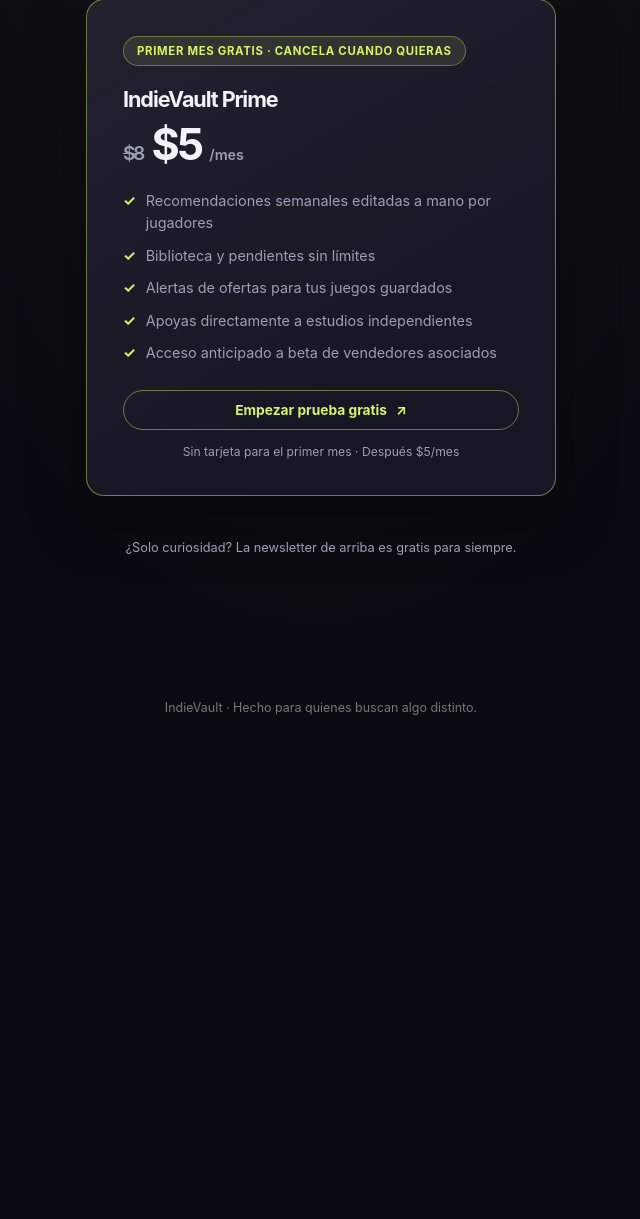
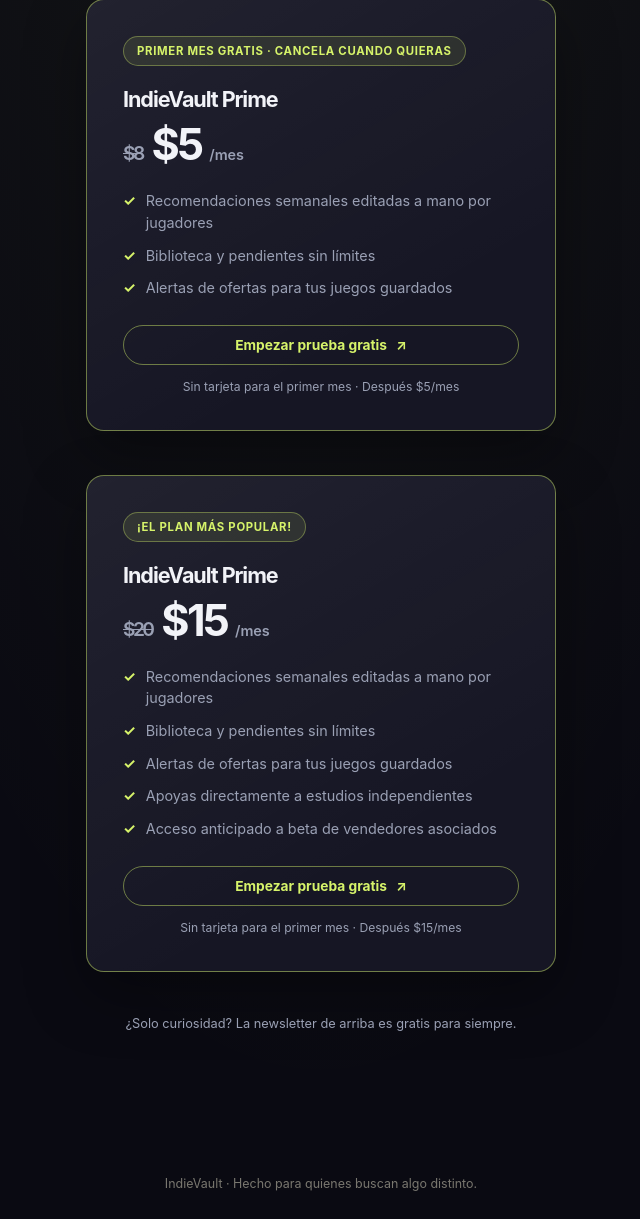
Before and after one commit to PolloYon06/IndieVault, a Django app: page /suscripcion/ in a window 1280 px wide. Shown: the part 1025-2244 px from the top of the page, without its empty margins (319-959 px from the left). Before the commit the page ends 1740 px from the top, so only its background shows below. Run offline with Django 5.2, Linux system fonts and the light colour scheme.

```diff
--- a/IndieVault/templates/suscripcion.html
+++ b/IndieVault/templates/suscripcion.html
@@ -36,14 +36,29 @@
                     <li>Recomendaciones semanales editadas a mano por jugadores</li>
                     <li>Biblioteca y pendientes sin límites</li>
                     <li>Alertas de ofertas para tus juegos guardados</li>
-                    <li>Apoyas directamente a estudios independientes</li>
-                    <li>Acceso anticipado a beta de vendedores asociados</li>
                 </ul>
                 <a class="button" href="#suscripcion-email">Empezar prueba gratis <span aria-hidden="true">↗</span></a>
                 <p class="plan-note">Sin tarjeta para el primer mes · Después $5/mes</p>
             </article>
         </div>
 
+        <div class="plan-grid">
+            <article class="plan-card featured">
+                <span class="plan-badge">¡EL PLAN MÁS POPULAR!</span>
+                <h3>IndieVault Prime</h3>
+                <p class="plan-price"><span class="plan-old">$20</span>$15 <small>/mes</small></p>
+                <ul class="plan-perks">
+                    <li>Recomendaciones semanales editadas a mano por jugadores</li>
+                    <li>Biblioteca y pendientes sin límites</li>
+                    <li>Alertas de ofertas para tus juegos guardados</li>
+                    <li>Apoyas directamente a estudios independientes</li>
+                    <li>Acceso anticipado a beta de vendedores asociados</li>
+                </ul>
+                <a class="button" href="#suscripcion-email">Empezar prueba gratis <span aria-hidden="true">↗</span></a>
+                <p class="plan-note">Sin tarjeta para el primer mes · Después $15/mes</p>
+            </article>
+        </div>
+
         <p class="subscribe-note">¿Solo curiosidad? La newsletter de arriba es gratis para siempre.</p>
     </section>
 {% endblock %}
```
